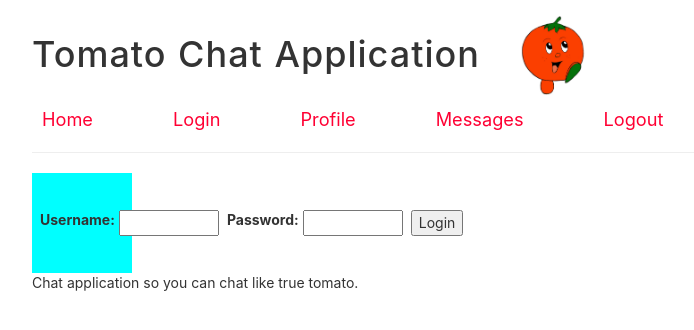
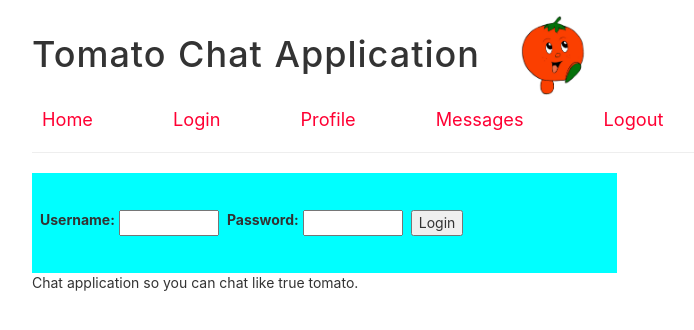
Before and after one commit to domhanak/tomato-chat, a React app: page /login in a window 1280 px wide. Shown: the top 330 px of the page, without its empty margins (108-802 px from the left). Built offline with nearby package versions, Linux system fonts and the light colour scheme.

Commit message:
change width of login-form

```diff
--- a/src/styles/login.scss
+++ b/src/styles/login.scss
@@ -1,5 +1,5 @@
 .login-form {
-  width: 100px;
+  width: 50%;
   height: 100px;
   background: aqua;
   padding: 8px;
```
